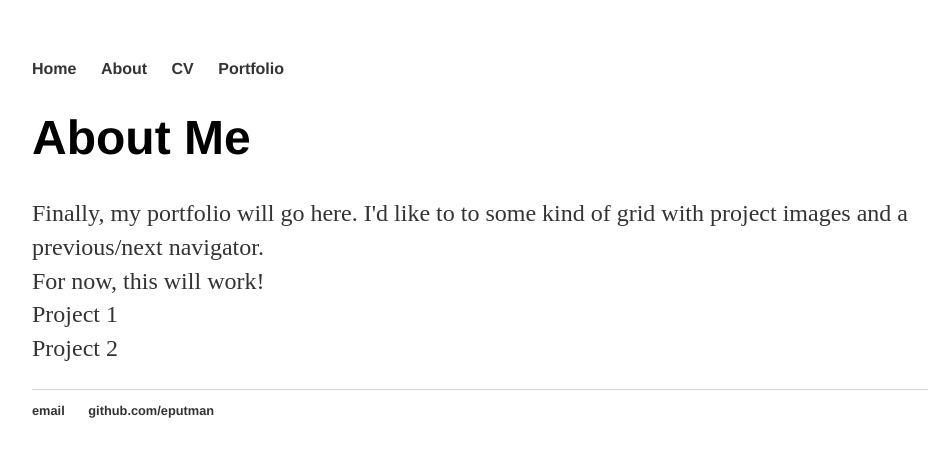
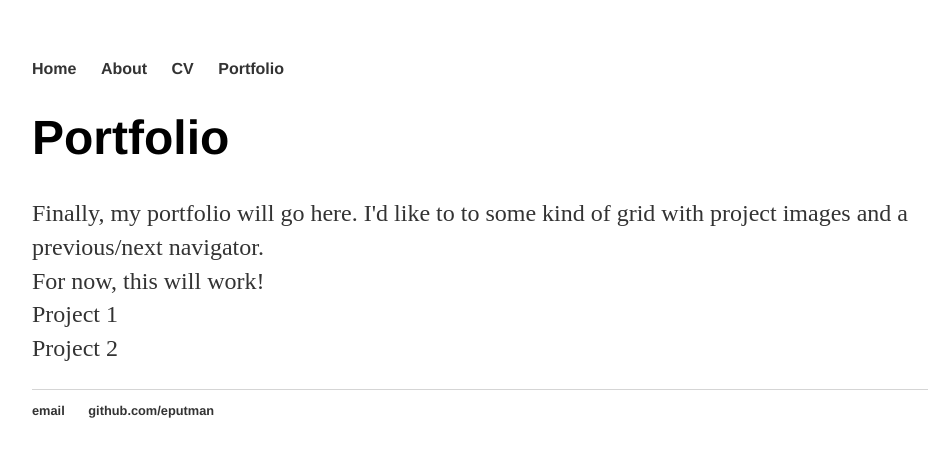
Before and after one commit to eputman/eputman.github.io, a Jekyll site: the page built from portfolio/index.html, in a window 1280 px wide. Shown: the top 457 px of the page, without its empty margins (160-1098 px from the left). Built offline with Jekyll 4.4.1, drawn with Linux system fonts in a browser that asks for light colours.

Commit message:
Update index.html
Typo update

```diff
--- a/portfolio/index.html
+++ b/portfolio/index.html
@@ -1,10 +1,10 @@
 ---
 layout: default
-title: Potfolio
+title: Portfolio
 ---
 
 <div class="blurb">
-	<h1> About Me </h1>
+	<h1> Portfolio </h1>
 		<p> Finally, my portfolio will go here. I'd like to to some kind of grid with project images and a previous/next navigator.
       <br>
       For now, this will work!
```
